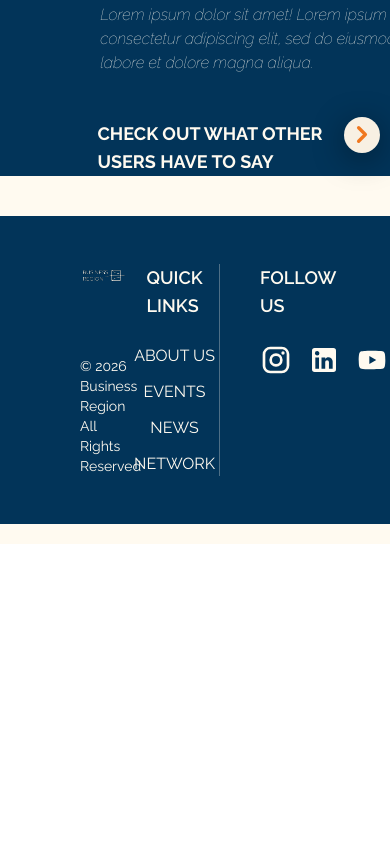
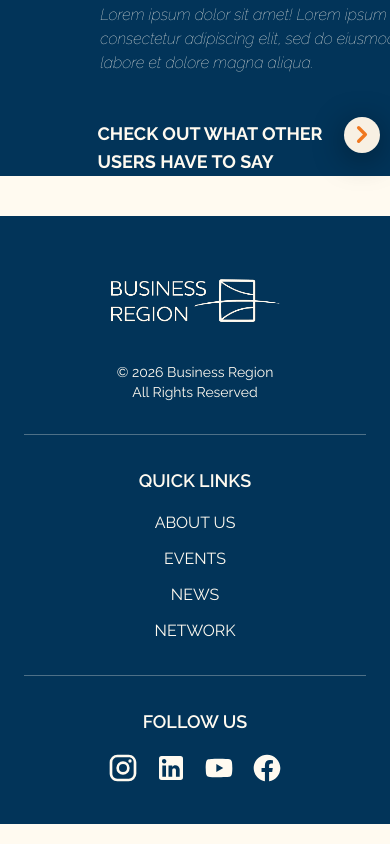
Before and after one commit to gergopinter77-lgtm/2nd-semester-vue, a Vue app: page / in a window 390 px wide. Shown: the part 3022-3866 px from the top of the page. Before the commit the page ends 3566 px from the top, so only its background shows below. Built offline with nearby package versions, Linux system fonts and the light colour scheme.

Commit message:
Mobile done, footer and network slugs
Made network slugs mobile friendly as well as the footer in app.vue

```diff
--- a/src/App.vue
+++ b/src/App.vue
@@ -78,15 +78,15 @@ const closeMenu = () => {
 
     <RouterView />
 
-    <footer class="bg-blue w-screen px-20 py-12">
-      <div class="grid grid-cols-3 gap-10 text-white font-[raleway]">
-        <div class="flex flex-col justify-between">
-          <img class="w-60" src="@/assets/logo2.svg" alt="Business Region Logo">
+              <footer class="bg-blue w-full px-6 md:px-20 py-10 md:py-12">
+      <div class="grid grid-cols-1 md:grid-cols-3 gap-8 md:gap-10 text-white font-[raleway]">
+        <div class="flex flex-col items-center md:items-start gap-4 md:gap-0 md:justify-between text-center md:text-left">
+          <img class="w-48 md:w-60" src="@/assets/logo2.svg" alt="Business Region Logo">
           <p class="text-sm">© 2026 Business Region <br> All Rights Reserved</p>
         </div>
 
-        <div class="flex flex-col items-center border-r border-white/30 pr-10">
-          <h3 class="text-lg font-semibold mb-6">QUICK LINKS</h3>
+        <div class="flex flex-col items-center md:border-r md:border-white/30 md:pr-10 border-t border-white/30 md:border-t-0 pt-8 md:pt-0">
+          <h3 class="text-lg font-semibold mb-4 md:mb-6">QUICK LINKS</h3>
           <ul class="flex flex-col gap-3 text-center">
             <li><RouterLink to="" class="hover:text-orange">ABOUT US</RouterLink></li>
             <li><RouterLink to="/events" class="hover:text-orange">EVENTS</RouterLink></li>
@@ -95,8 +95,8 @@ const closeMenu = () => {
           </ul>
         </div>
 
-        <div class="flex flex-col items-start">
-          <h3 class="text-lg font-semibold mb-6">FOLLOW US</h3>
+        <div class="flex flex-col items-center md:items-start border-t border-white/30 md:border-t-0 pt-8 md:pt-0">
+          <h3 class="text-lg font-semibold mb-4 md:mb-6">FOLLOW US</h3>
           <div class="flex gap-4">
             <a href="https://www.instagram.com/businessregiondedk/" target="_blank" class="hover:opacity-70">
               <svg xmlns="http://www.w3.org/2000/svg" width="32" height="32" viewBox="0 0 24 24"><path fill="#fffaf0" d="M7.8 2h8.4C19.4 2 22 4.6 22 7.8v8.4a5.8 5.8 0 0 1-5.8 5.8H7.8C4.6 22 2 19.4 2 16.2V7.8A5.8 5.8 0 0 1 7.8 2m-.2 2A3.6 3.6 0 0 0 4 7.6v8.8C4 18.39 5.61 20 7.6 20h8.8a3.6 3.6 0 0 0 3.6-3.6V7.6C20 5.61 18.39 4 16.4 4zm9.65 1.5a1.25 1.25 0 0 1 1.25 1.25A1.25 1.25 0 0 1 17.25 8A1.25 1.25 0 0 1 16 6.75a1.25 1.25 0 0 1 1.25-1.25M12 7a5 5 0 0 1 5 5a5 5 0 0 1-5 5a5 5 0 0 1-5-5a5 5 0 0 1 5-5m0 2a3 3 0 0 0-3 3a3 3 0 0 0 3 3a3 3 0 0 0 3-3a3 3 0 0 0-3-3"/></svg>
--- a/src/components/MemberInfo.vue
+++ b/src/components/MemberInfo.vue
@@ -3,7 +3,7 @@
         <h2 class="text-4xl font-bold text-blue font-[raleway]">Information</h2>
         <hr class="border-blue mt-4 mb-8">
 
-        <div class="grid grid-cols-2 gap-y-6 ">
+        <div class="grid grid-cols-1 md:grid-cols-2 gap-y-4 md:gap-y-6">
             <div class="flex items-center gap-4 ">
                 <svg xmlns="http://www.w3.org/2000/svg" width="20" height="20" viewBox="0 0 24 24"><path fill="#ea791e" d="M12 22q-2.05 0-3.875-.788t-3.187-2.15t-2.15-3.187T2 12q0-2.075.788-3.887t2.15-3.175t3.187-2.15T12 2q2.075 0 3.888.788t3.174 2.15t2.15 3.175T22 12q0 2.05-.788 3.875t-2.15 3.188t-3.175 2.15T12 22m0-2.05q.65-.9 1.125-1.875T13.9 16h-3.8q.3 1.1.775 2.075T12 19.95m-2.6-.4q-.45-.825-.787-1.713T8.05 16H5.1q.725 1.25 1.813 2.175T9.4 19.55m5.2 0q1.4-.45 2.488-1.375T18.9 16h-2.95q-.225.95-.562 1.838T14.6 19.55M4.25 14h3.4q-.075-.5-.112-.987T7.5 12t.038-1.012T7.65 10h-3.4q-.125.5-.187.988T4 12t.063 1.013t.187.987m5.4 0h4.7q.075-.5.113-.987T14.5 12t-.038-1.012T14.35 10h-4.7q-.075.5-.112.988T9.5 12t.038 1.013t.112.987m6.7 0h3.4q.125-.5.188-.987T20 12t-.062-1.012T19.75 10h-3.4q.075.5.113.988T16.5 12t-.038 1.013t-.112.987m-.4-6h2.95q-.725-1.25-1.812-2.175T14.6 4.45q.45.825.788 1.713T15.95 8M10.1 8h3.8q-.3-1.1-.775-2.075T12 4.05q-.65.9-1.125 1.875T10.1 8m-5 0h2.95q.225-.95.563-1.838T9.4 4.45Q8 4.9 6.913 5.825T5.1 8"/></svg>
                 <a :href="`https://${member.website}`" target="_blank" class="text-blue font-[raleway] hover:scale-[1.02] hover:text-orange">{{ member.website }}</a>
--- a/src/components/NetworkPart.vue
+++ b/src/components/NetworkPart.vue
@@ -32,7 +32,7 @@
 
             <div class="absolute bottom-0 left-0 right-0 p-4 md:p-5 text-white font-[raleway]">
                 <h3 class="text-base md:text-xl font-bold mb-1">{{ member.name }}</h3>
-                <p class="text-xs md:text-sm font-light mb-3 md:mb-4">{{ member[`description_${currentLanguage}`] || member.description }}</p>
+                <p class="hidden md:block text-xs md:text-sm font-light mb-3 md:mb-4">{{ member[`description_${currentLanguage}`] || member.description }}</p>
                 <div class="flex items-center gap-2 mt-2 hover:underline">
     <span class="w-6 h-6 md:w-7 md:h-7 rounded-full border-2 border-white flex items-center justify-center shrink-0">
     <svg xmlns="http://www.w3.org/2000/svg" width="12" height="12" viewBox="0 0 24 24"><path fill="#ffffff" d="M9.7 18.3q-.275-.275-.275-.712t.275-.713L13.875 12L9.7 7.825q-.275-.275-.275-.713t.275-.712t.713-.275t.712.275l4.9 4.9q.15.15.213.325t.062.375t-.062.375t-.213.325l-4.9 4.9q-.275.275-.712.275t-.713-.275"/></svg>
```
